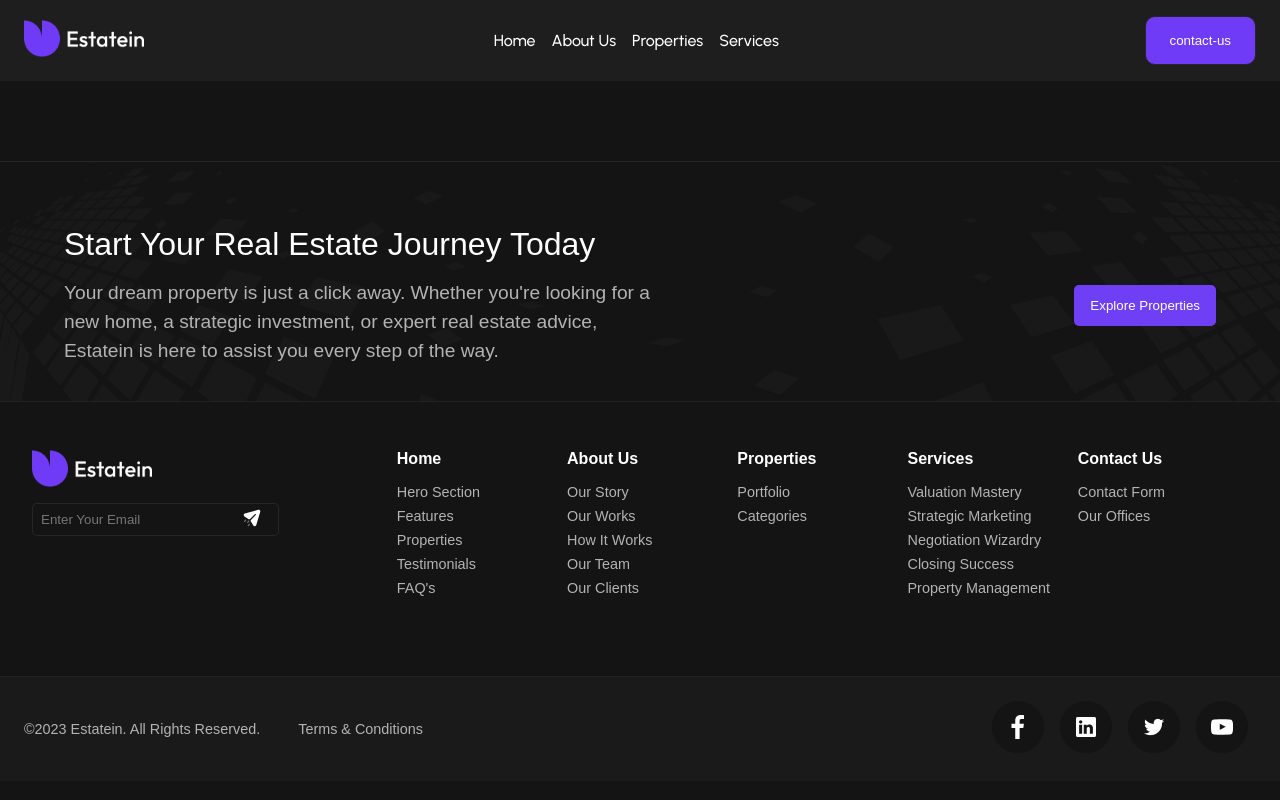
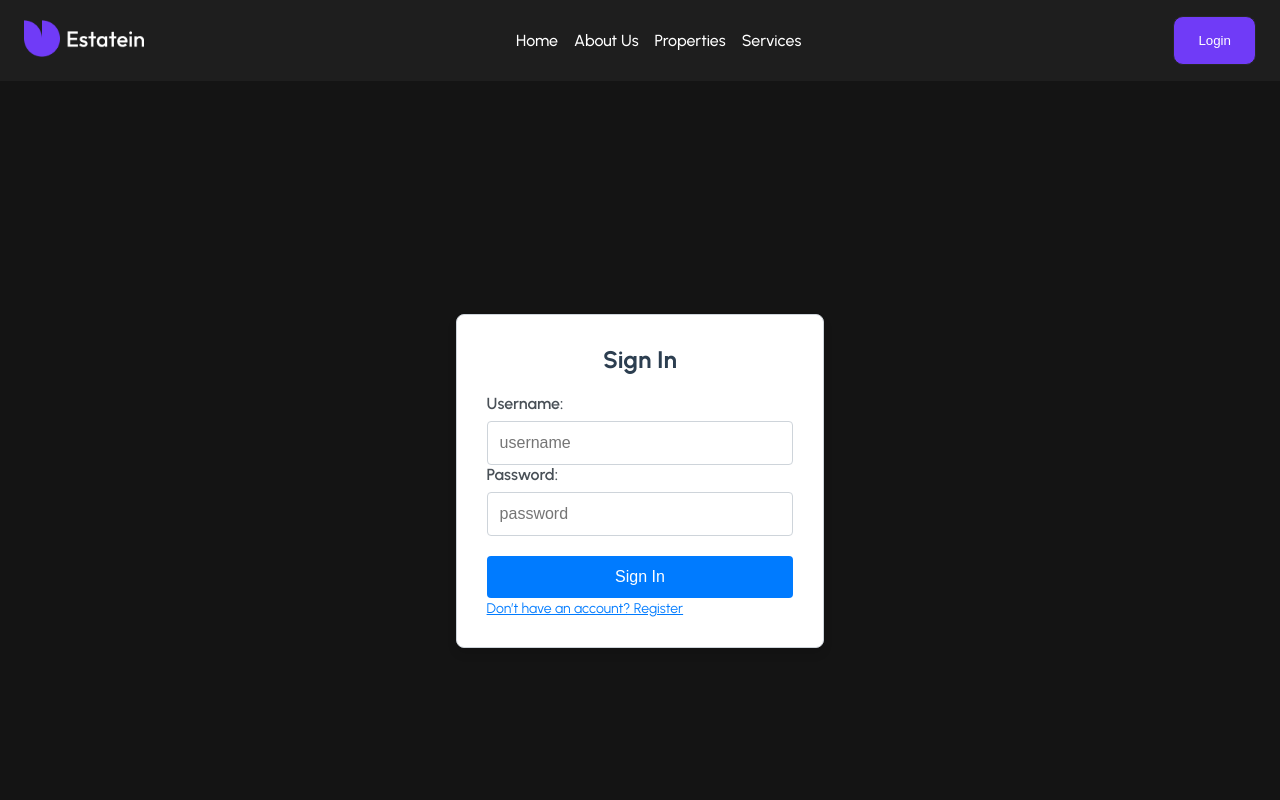
Before and after one commit to Gulverda/Estatein-Angular, an Angular app: page /login in a window 1280 px wide. Before the commit this address led to /. Shown: the top 800 px of the page. Built offline with nearby package versions, Linux system fonts and the light colour scheme.

Commit message:
Added login components with toggling user registration

```diff
--- a/src/app/app.routes.ts
+++ b/src/app/app.routes.ts
@@ -1,8 +1,11 @@
 import { Routes } from '@angular/router';
 import { HeroSectionComponent } from './pages/hero-section/hero-section.component';
 import { AboutUsComponent } from './pages/about-us/about-us.component';
+import { LoginComponent } from './pages/login/login.component'; // Import the LoginComponent
+
 
 export const routes: Routes = [
   { path: '', component: HeroSectionComponent }, // Home Route
   { path: 'about-us', component: AboutUsComponent },
+  { path: 'login', component: LoginComponent }, // Login Route
 ];
--- a/src/app/components/navbar/navbar.component.css
+++ b/src/app/components/navbar/navbar.component.css
@@ -51,7 +51,7 @@
     transition: transform 0.3s ease;
   }
 
-  .contact_button {
+  .login_button {
     background-color: #703bf7;
     border: 1px solid #262626;
     padding: 16px 24px;
@@ -59,7 +59,7 @@
     cursor: pointer;
   }
 
-  .contact_button a{
+  .login_button a{
     color: #fff;
     text-decoration: none;
   }
@@ -71,7 +71,7 @@
       display: flex;
     }
 
-    .contact_button{
+    .login_button{
         display: none;
     }
 
@@ -101,7 +101,7 @@
       margin-bottom: 0;
     }
 
-    ul li .contact_button{
+    ul li .login_button{
         display: block !important;
     }
   }
--- a/src/app/components/navbar/navbar.component.html
+++ b/src/app/components/navbar/navbar.component.html
@@ -2,20 +2,29 @@
   <div class="logo">
     <img src="assets/Logo.png" alt="Skyscraper">
   </div>
+
+  <!-- Menu items -->
   <ul [class.active]="isMenuOpen">
     <li><a routerLink="/" (click)="toggleMenu()">Home</a></li>
     <li><a routerLink="/about-us" (click)="toggleMenu()">About Us</a></li>
     <li><a routerLink="/properties" (click)="toggleMenu()">Properties</a></li>
     <li><a routerLink="/services" (click)="toggleMenu()">Services</a></li>
-      <li>
-        <button class="contact_button" style="display: none;">
-            <a routerLink="/contact-us" (click)="toggleMenu()">Contact Us</a>
+  </ul>
+
+      <!-- Conditionally display Login or User Info -->
+      <div *ngIf="!isLoggedIn">
+        <button class="login_button">
+          <a routerLink="/login" (click)="toggleMenu()">Login</a>
         </button>
-      </li>
-    </ul>
-    <button class="contact_button">
-        <a routerLink="/contact-us" (click)="toggleMenu()">contact-us</a>
-    </button>
+      </div>
+
+      <!-- User name and Sign Out button for logged-in users -->
+      <div *ngIf="isLoggedIn">
+        <span class="user-name">{{ user.username }}</span>
+        <button class="sign-out_button" (click)="signOut()">Sign Out</button>
+      </div>
+
+  <!-- Burger Menu Button -->
   <button class="burger" (click)="toggleMenu()" aria-label="Toggle menu">
     <span></span>
     <span></span>
--- a/src/app/components/navbar/navbar.component.ts
+++ b/src/app/components/navbar/navbar.component.ts
@@ -1,17 +1,35 @@
-import { Component } from '@angular/core';
+import { Component, OnInit } from '@angular/core';
 import { RouterModule } from '@angular/router';
+import { UserService } from '../../user.service';
+import { CommonModule } from '@angular/common';
 
 @Component({
   selector: 'app-navbar',
   standalone: true,
-  imports: [RouterModule], // Import RouterModule here
+  imports: [RouterModule, CommonModule],
   templateUrl: './navbar.component.html',
-  styleUrl: './navbar.component.css',
+  styleUrls: ['./navbar.component.css'],
 })
-export class NavbarComponent {
+export class NavbarComponent implements OnInit {
   isMenuOpen = false;
+  isLoggedIn = false;
+  user: any = null;
+
+  constructor(private userService: UserService) {}
+
+  ngOnInit() {
+    // Subscribe to the currentUser$ observable to detect login state changes
+    this.userService.currentUser$.subscribe((user) => {
+      this.user = user;  // Set the user data from the service
+      this.isLoggedIn = !!user;  // If user is not null, user is logged in
+    });
+  }
 
   toggleMenu() {
     this.isMenuOpen = !this.isMenuOpen;
   }
+
+  signOut() {
+    this.userService.logoutUser();  // Log the user out
+  }
 }
--- /dev/null
+++ b/src/app/pages/login/login.component.css
@@ -0,0 +1,100 @@
+/* Main container to center everything vertically and horizontally */
+.main {
+  display: flex;
+  justify-content: center;
+  align-items: center;
+  height: 100vh; /* Ensure it takes full viewport height */
+}
+
+/* Login container styling */
+.login-container {
+  max-width: 400px;
+  width: 100%;
+  margin: 0 auto;
+  padding: 30px; /* Add padding for a more spacious feel */
+  background: #ffffff;
+  border: 1px solid #ced4da;
+  border-radius: 8px;
+  box-shadow: 0 6px 10px rgba(0, 0, 0, 0.1); /* Slightly bigger shadow */
+}
+
+/* Heading */
+h2 {
+  text-align: center;
+  color: #2c3e50; /* Darker text for better readability */
+  font-size: 24px;
+  margin-bottom: 20px; /* Space between the title and the form */
+}
+
+p{
+  color: red;
+}
+
+/* Form fields */
+.form-group {
+  margin-bottom: 20px; /* More space between fields */
+}
+
+label {
+  display: block;
+  margin-bottom: 8px;
+  color: #495057; /* Slightly darker gray for text */
+  font-weight: 600;
+}
+
+input {
+  width: 100%; /* Ensure input takes full width */
+  padding: 12px; /* Add more padding for comfort */
+  font-size: 16px; /* Larger text for better readability */
+  border: 1px solid #ced4da;
+  border-radius: 4px;
+  box-sizing: border-box; /* Ensures padding is inside the element */
+  transition: border-color 0.3s ease; /* Smooth transition for focus effect */
+}
+
+input:focus {
+  border-color: #007bff; /* Blue border on focus for emphasis */
+  outline: none; /* Remove default focus outline */
+}
+
+/* Button styling */
+button {
+  margin-top: 20px;
+  width: 100%;
+  padding: 12px; /* Increased padding for better button size */
+  font-size: 16px;
+  background-color: #007bff;
+  color: white;
+  border: none;
+  border-radius: 4px;
+  cursor: pointer;
+  transition: background-color 0.3s ease, transform 0.2s ease;
+}
+
+button:hover {
+  background-color: #0056b3;
+  transform: scale(1.05); /* Slight grow effect for hover */
+}
+
+/* Error message styling */
+.message {
+  margin-top: 20px;
+  text-align: center;
+  color: #dc3545; /* Red for error messages */
+  font-size: 14px;
+}
+
+/* Toggle button to switch between login and registration */
+.toggle-button {
+  margin-top: 20px;
+  background: none;
+  border: none;
+  color: #007bff;
+  cursor: pointer;
+  text-decoration: underline;
+  font-size: 14px;
+}
+
+.toggle-button:hover {
+  color: #0056b3; /* Darker blue for hover effect */
+}
--- /dev/null
+++ b/src/app/pages/login/login.component.html
@@ -0,0 +1,36 @@
+<div class="main">
+  <div class="login-container">
+    <h2 *ngIf="!isSignUp">Sign In</h2>
+    <h2 *ngIf="isSignUp">Register</h2>
+
+    <form (ngSubmit)="isSignUp ? onRegister() : onSignIn()">
+      <label for="username">Username:</label>
+      <input
+        type="text"
+        id="username"
+        [(ngModel)]="user.username"
+        name="username"
+        placeholder="username"
+        required
+      />
+
+      <label for="password">Password:</label>
+      <input
+        type="password"
+        id="password"
+        [(ngModel)]="user.password"
+        name="password"
+        placeholder="password"
+        required
+      />
+
+      <button type="submit">{{ isSignUp ? 'Register' : 'Sign In' }}</button>
+    </form>
+
+    <p>{{ message }}</p>
+
+    <a class="toggle-button" (click)="toggleForm()">
+      {{ isSignUp ? 'Already have an account? Sign In' : 'Don’t have an account? Register' }}
+    </a>
+  </div>
+</div>
--- /dev/null
+++ b/src/app/pages/login/login.component.ts
@@ -0,0 +1,86 @@
+import { Component } from '@angular/core';
+import { CommonModule } from '@angular/common';
+import { FormsModule } from '@angular/forms';
+import { Router } from '@angular/router';
+import { UserService } from '../../user.service';
+
+@Component({
+  selector: 'app-login',
+  standalone: true,
+  imports: [CommonModule, FormsModule],
+  templateUrl: './login.component.html',
+  styleUrls: ['./login.component.css'],
+})
+export class LoginComponent {
+  isSignUp: boolean = false;
+  user = {
+    username: '',
+    password: '',
+  };
+  message: string = '';
+  isLoggedIn: boolean = false;
+
+  constructor(private userService: UserService, private router: Router) {}
+
+  ngOnInit() {
+    // Check if a user session is saved in localStorage
+    const savedUser = localStorage.getItem('user');
+    if (savedUser) {
+      this.user = JSON.parse(savedUser);
+      this.isLoggedIn = true; // Mark the user as logged in
+    }
+  }
+
+  toggleForm() {
+    this.isSignUp = !this.isSignUp;
+    this.clearForm();
+  }
+
+  onSignIn() {
+    if (this.user.username.trim() === '' || this.user.password.trim() === '') {
+      this.message = 'Please fill in all fields.';
+      return;
+    }
+
+    this.userService.loginUser(this.user).subscribe((user) => {
+      if (user) {
+        this.message = 'Login successful!';
+
+        // Save the user session in both localStorage and sessionStorage
+        localStorage.setItem('user', JSON.stringify(this.user));
+        sessionStorage.setItem('user', JSON.stringify(this.user));
+
+        this.isLoggedIn = true; // Mark the user as logged in
+        this.router.navigate(['/']); // Redirect to home or another page after successful login
+      } else {
+        this.message = 'Invalid username or password.';
+      }
+    });
+  }
+
+  onRegister() {
+    if (this.user.username.trim() === '' || this.user.password.trim() === '') {
+      this.message = 'Please fill in all fields.';
+      return;
+    }
+
+    this.userService.registerUser(this.user).subscribe(() => {
+      this.message = 'Registration successful!';
+      this.clearForm();
+      this.isSignUp = false;
+    });
+  }
+
+  signOut() {
+    // Remove the user from both localStorage and sessionStorage on sign out
+    localStorage.removeItem('user');
+    sessionStorage.removeItem('user');
+    this.isLoggedIn = false;
+    this.router.navigate(['/login']); // Redirect to login page or another page after logout
+  }
+
+  private clearForm() {
+    this.user = { username: '', password: '' };
+    this.message = '';
+  }
+}
--- a/src/main.ts
+++ b/src/main.ts
@@ -3,7 +3,8 @@ import { appConfig } from './app/app.config';
 import { AppComponent } from './app/app.component';
 import { routes } from './app/app.routes'; // Import your routes
 import { provideRouter } from '@angular/router';
+import { provideHttpClient } from '@angular/common/http';
 
 bootstrapApplication(AppComponent, {
-  providers: [provideRouter(routes)], // Provide the routes here
+  providers: [provideRouter(routes), provideHttpClient(),], // Provide the routes here
 }).catch(err => console.error(err));
```
Also changed, not shown: src/app/user.service.ts (added, +73 -0 lines), 2 other files (tests, documents, lock files or other folders). Lines whose indentation alone changed are shown as unchanged.
